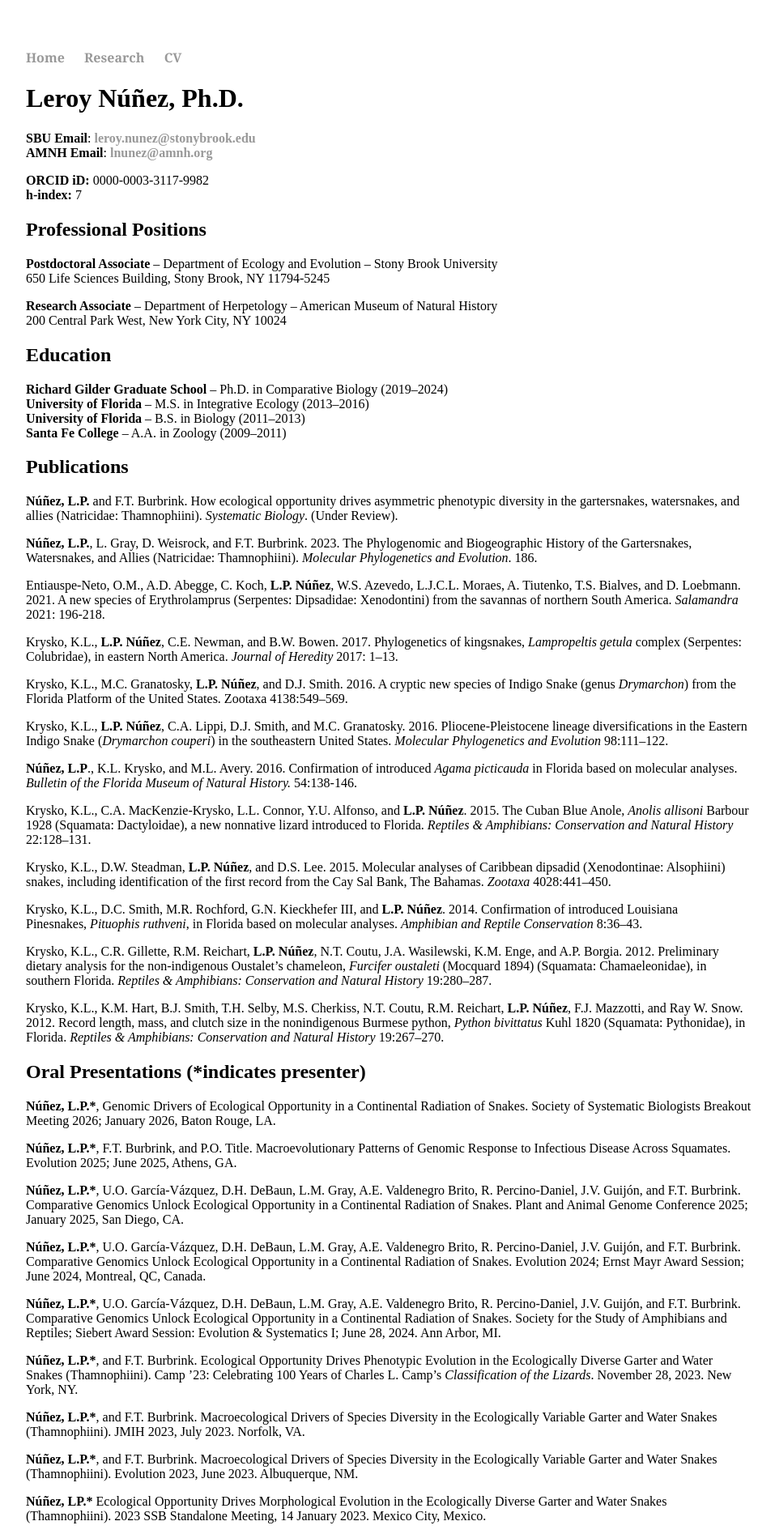
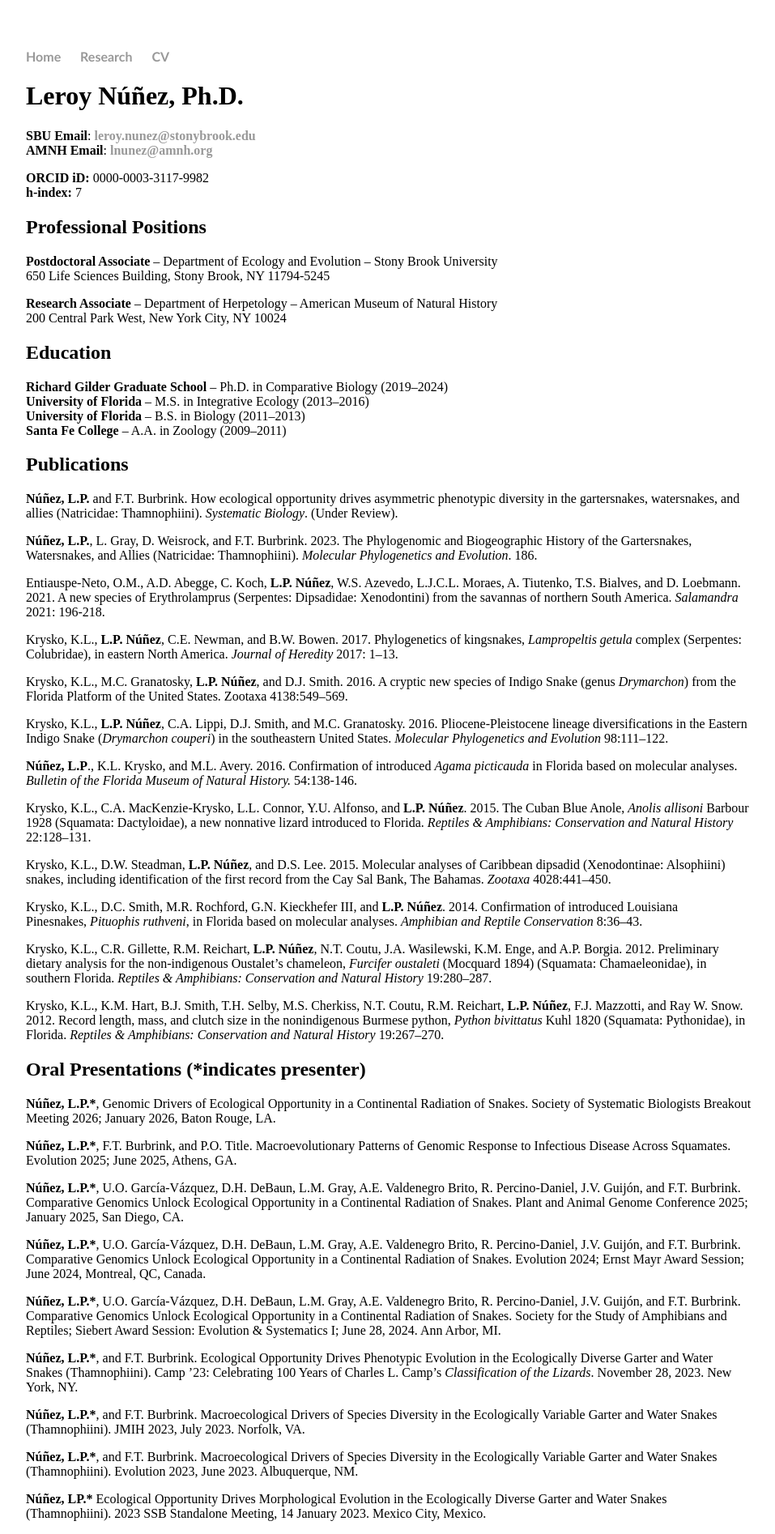
Before and after one commit to lpnunez/lpnunez.github.io, a Jekyll site: the page built from CV/index.md, in a window 1280 px wide. Shown: the top 1894 px of the page at 81% size, without its empty margins (160-1117 px from the left). Built offline with Jekyll 4.4.1, drawn with Linux system fonts in a browser that asks for light colours.

Commit message:
Update vitae.css

```diff
--- a/css/vitae.css
+++ b/css/vitae.css
@@ -3,7 +3,7 @@ body {
     width: 70%;
 }
 nav ul, footer ul {
-    font-family:"American Typewriter", "Georgia", serif;;
+    font-family: "Futura", "Trebuchet MS", Arial, sans-serif;;
     padding: 0px;
     list-style: none;
     font-weight: bold;
```
